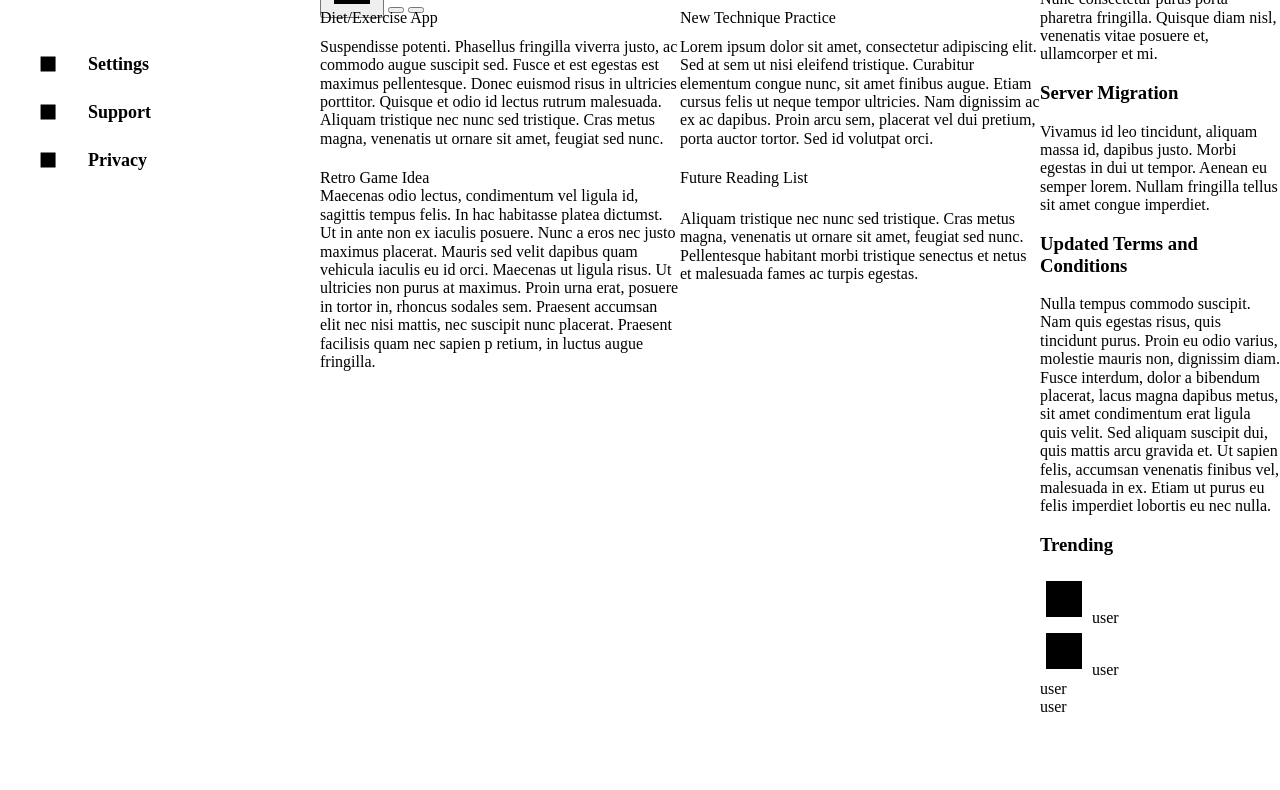
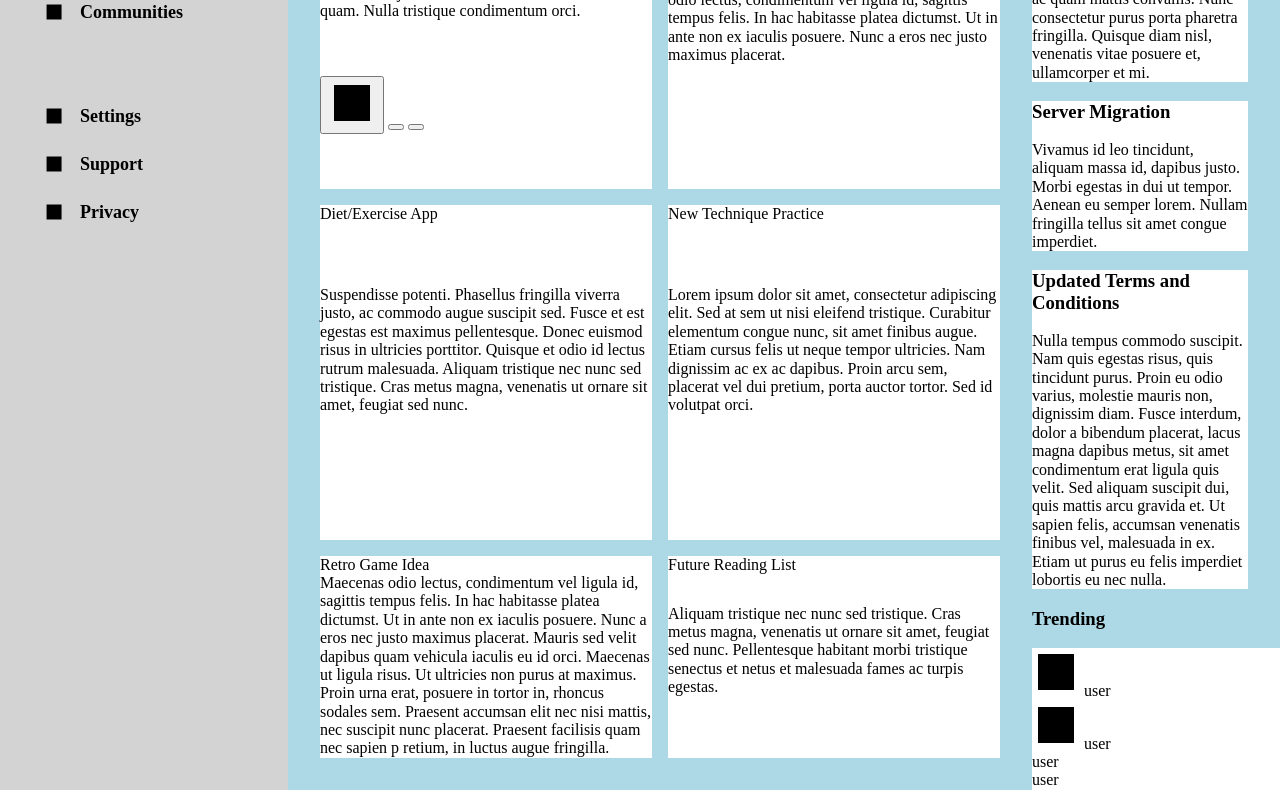
Before and after one commit to DMRobb77/admin-panel-interface-only, a plain HTML site: page index.html in a window 1280 px wide. Shown: the part 376-1166 px from the top of the page. Before the commit the page ends 1092 px from the top, so only its background shows below. Drawn offline with Linux system fonts and the light colour scheme.

Commit message:
Complete first pass on overall grid layout Adjust grid sizing and setup in all sections. Add temp background colors to aid with visualization.

```diff
--- a/index.html
+++ b/index.html
@@ -88,8 +88,9 @@
 
         </div>
         <div class="article">
+            <div class="article-left">
+                <h3 class="article-header">Your Projects</h3>
                 <div class="projects">
-                <h3 class="article-header">Your Projects</h3>
                     <div class="project-tile">
                         <div class="project-header">Super Cool Project</div>
                         <div class="project-body">
@@ -168,6 +169,8 @@
                         <div class="project-buttons"></div>
                     </div>
                 </div>
+            </div>
+            <div class="article-right">
                 <div class="announcements">
                     <h3 class="article-header">Announcements</h3>
                     <div class="announce-tile">
@@ -223,7 +226,7 @@
                     </div>
 
                 </div>
-
+            </div>
         </div>
     </div>
 
--- a/style.css
+++ b/style.css
@@ -4,14 +4,14 @@
 
 html,
 body {
-    height: 100%;
+
 }
 
 .container {
     display: grid;
-    height: 10vh;
-    grid-template-columns: 1fr 3fr;
-    grid-template-rows: 125px 50px minmax(800px, 1fr);
+    height: 100vh;
+    grid-template-columns: min(18rem, 30%) 3fr;
+    grid-template-rows: 175px 1fr;
 
 }
 
@@ -21,8 +21,10 @@ body {
     grid-row: 1 / 3;
     display: grid;
     grid-template-columns: 1fr;
-    grid-template-rows: 80px 1fr 2fr;
+    grid-template-rows: 100px 20rem 12rem;
     gap: 1.5rem;
+    margin: 0;
+    background-color: lightgray;
 }
 
 .header {
@@ -31,15 +33,17 @@ body {
     display: grid;
     grid-template-columns: 2fr 1fr;
     grid-template-rows: 80px 1fr;
-
+    background-color: white;
+    padding: 0.5rem 0 2rem 0;
 }
 
 .article {
     grid-column: 2;
-    grid-row: 3;
+    grid-row: 2;
     display: grid;
     grid-template-columns: 3fr 1fr;
-    grid-template-rows: 1fr 1fr;
+    grid-template-rows: 1fr;
+    background-color: lightblue;
 }
 
 /* Sidebar elements */
@@ -52,12 +56,13 @@ body {
 
 .navlist {
     display: grid;
-    grid-template-columns: 5rem 1fr;
+    grid-template-columns: 4rem 1fr;
     grid-template-rows: 3rem;
+    gap: 1rem;
 }
 
 .navlist img {
-    justify-self: center;
+    justify-self: end;
     align-self: center;
     width: 20px;
 }
@@ -110,7 +115,7 @@ body {
 }
 
 .searchbar input {
-    height: 22px;
+    height: 28px;
     align-self: center;
     background-color: rgb(228, 228, 228);
     border-style: none;
@@ -173,10 +178,29 @@ body {
 
 .projects {
     grid-column: 1;
-    grid-row: 1 / 3;
+    grid-row: 2 / 3;
     display: grid;
-    grid-template-columns: 1fr 1fr;
-    grid-template-rows: 50px 10rem 10rem 10rem;
+    grid-template-rows: repeat(2, 1fr);
+    grid-template-columns: repeat(auto-fill, minmax(250px, 1fr));
+    gap: 1rem;
+    margin: 2rem;
+}
+
+.article-left {
+    grid-row: 1 / 2;
+    grid-column: 1 / 2;
+    display: grid;
+    grid-template-rows: 1.5rem 1fr;
+}
+
+.article-right {
+    grid-row: 1;
+    grid-column: 2 / 3;
+    display: grid;
+}
+
+.article-left>.article-header{
+    margin-left: 2rem;
 }
 
 .article-header {
@@ -186,5 +210,29 @@ body {
 
 .project-tile {
     display: grid;
+    background-color: white;
 
 }
+.announcements {
+    grid-column: 2/3;
+    grid-row: 1;
+    margin-right: 2rem;
+}
+
+.announce-tile {
+    background-color: white;
+    width: 100%;
+}
+
+.announce-tile div {
+    overflow: hidden;
+    text-overflow: ellipsis;
+}
+
+.trending {
+    grid-column: 2/3;
+}
+
+.user-tile {
+    background-color: white;
+}
```
Lines whose indentation alone changed are shown as unchanged.
